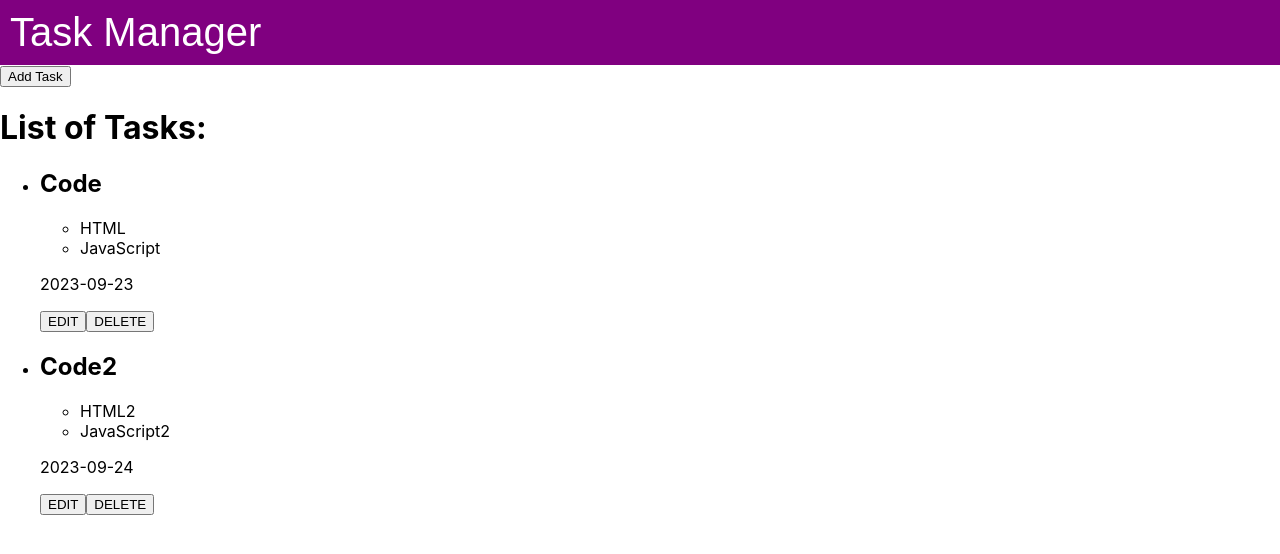
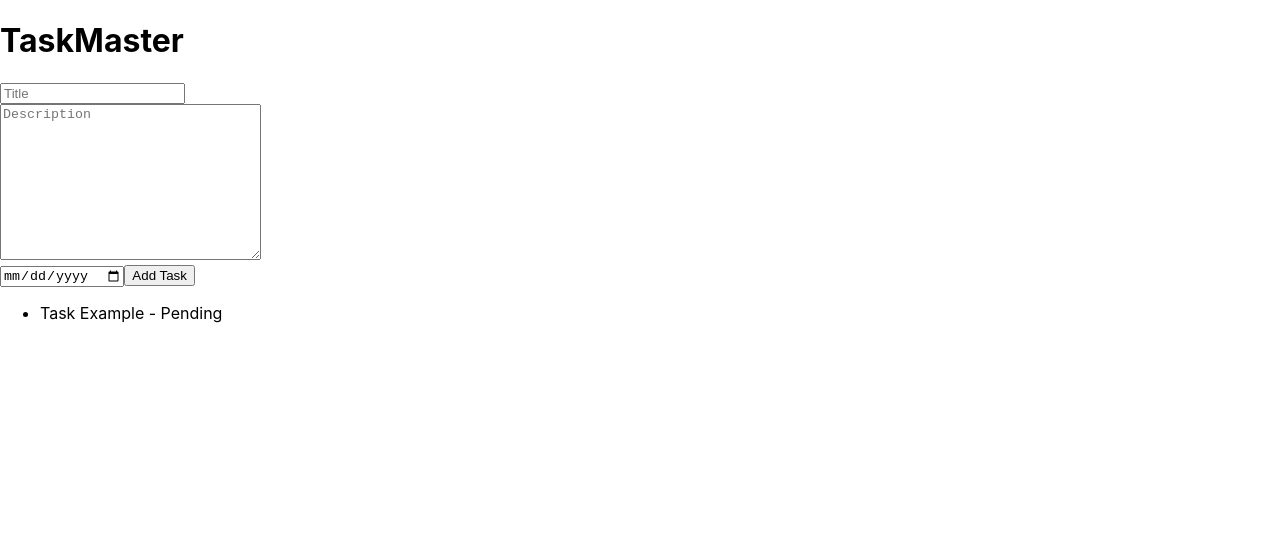
Before and after one commit to cmoore53/CSC-425-Taskmaster, a React (Create React App) app in the folder taskmaster/: page / in a window 1280 px wide. Shown: the top 554 px of the page. Built offline with nearby package versions, Linux system fonts and the light colour scheme.

Commit message:
TaskMasterReduxTemplate
Finally uploaded... Sorry for the confusion / delay.

```diff
--- a/taskmaster/src/App.js
+++ b/taskmaster/src/App.js
@@ -1,52 +1,53 @@
-import logo from './logo.svg';
-import './App.css';
-import Task from './Task.js';
-import TaskList from './TaskList.js';
-import AddTask from './AddTask.js';
+// App.js
 
 import React, { useState } from 'react';
+import TaskList from './TaskList';
+import TaskForm from './TaskForm';
+import Task from './Task';
 
-import ReactDOM from 'react-dom';
-import DashBoard from "./DashBoard";
+const App = () => {
+  const [tasks, setTasks] = useState([
+    { title: "Task Example",
+      description:["Concise Task Description Here!"],
+      dueDate: (new Date().toISOString().substring(0,10)) },
+  ]);
+  const [selectedTask, setSelectedTask] = useState(null);
 
-function App() {
-
-  const testTask = {
-  taskName: 'TITLE',
-  taskDesc: ["DESCRIPTION","GOES", "HERE"],
-  taskDate: (new Date('2023-09-24T03:24:00').toISOString().substring(0,10))
+  const handleAddTask = (newTask) => {
+    // Create a new task with a unique ID and mark it as not completed
+    const task = { ...newTask, id: tasks.length + 1, completed: false };
+    setTasks([...tasks, task]);
   };
 
-  let testTaskList = [
-  {id:1, taskName: 'Code', taskDesc: ['HTML','JavaScript'], taskDate: (new Date('2023-09-23T03:24:00').toISOString().substring(0,10))},
-  {id:2, taskName: 'Code2', taskDesc: ['HTML2','JavaScript2'], taskDate: (new Date('2023-09-24T03:24:00').toISOString().substring(0,10))}
-  ]
-
-  const [taskls, setTaskls] = useState(testTaskList)
-
-  const addTask = (newTask) => {
-      setTaskls(newTask)
-  }
+  const handleTaskClick = (taskId) => {
+    // Find and select the clicked task
+    const task = tasks.find((t) => t.id === taskId);
+    setSelectedTask(task);
+  };
 
   const handleEditTask = (editedTask) => {
     // Update the task and clear the selection
-    setTaskls(taskls.map((task) => (task.id === editedTask.id ? editedTask : task)));
+    setTasks(tasks.map((task) => (task.id === editedTask.id ? editedTask : task)));
+    setSelectedTask(null);
   };
 
   const handleDeleteTask = (taskId) => {
     // Delete the task and clear the selection
-    setTaskls(taskls.filter((task) => task.id !== taskId));
+    setTasks(tasks.filter((task) => task.id !== taskId));
+    setSelectedTask(null);
   };
+
+
 
   return (
     <div>
+      <h1>TaskMaster</h1>
+      <TaskForm onTaskAdd={handleAddTask} />
+      <TaskList tasks={tasks} onTaskClick={handleTaskClick} />
 
-        <DashBoard/>
-        <AddTask newTask = {testTask} tasks = {taskls} setNewTaskls = {addTask} />
-        <TaskList tasks = {taskls} editTask = {handleEditTask} deleteTask = {handleDeleteTask} />
-
-
-
+      {selectedTask && (
+        <Task task={selectedTask} onEdit={handleEditTask} onDelete={handleDeleteTask} />
+      )}
     </div>
   );
 };
--- a/taskmaster/src/Task.js
+++ b/taskmaster/src/Task.js
@@ -1,110 +1,149 @@
+// Task.js
+
 import React, { useState } from 'react';
-//('hello', ['world', '!'], new Date('1995-12-17T03:24:00'))
-//function Task({task, editTask, deleteTask}){
-const Task = ( task, {/* editTask, deleteTask */}) => {
 
-    /*const task = {
-    taskName: name, //'Code',
-    taskDesc: desc, //['HTML','JavaScript'],
-    taskDate: date //new Date('2023-09-23T03:24:00')
-    }*/
+const Task = ({ task, onEdit, onDelete }) => {
+    const [isEditing, setIsEditing] = useState(false);
 
-    const [isEditing, setEditing] = useState(false);
-    const [newName, setNewName] = useState("");
-    const [newDesc, setNewDesc] = useState("");
-    const [newDate, setNewDate] = useState("");
+    const [newTitle, setNewTitle] = useState("");
+    const [newDescription, setNewDescription] = useState("");
+    const [newDueDate, setNewDueDate] = useState("");
 
     function startEdit(){
-        setNewName(task.taskName);
-        setNewDesc(task.taskDesc);
-        setNewDate(task.taskDate);
+        //"Clear" Edit Fields
+        /*
+             onChange={(e) => setNew|InsertFieldHere|(e.target.value)}
+             ... Above only updates on change, so if the below fields were truly "cleared" {aka set to ""}
+             and the user only changed the Title of a task,
+             the title would change but all other fields would be deleted...
+        */
+        setNewTitle(task.title);
+        console.log(task.description)
+        setNewDescription(task.description);
+        setNewDueDate(task.dueDate);
 
-        setEditing(true)
+        setIsEditing(true)
     }
 
-    const handleEdit = () => {
-        // I don't understand why / how this worked
-        // but it DID so I'm moving on
-
-        // editTask doesn't seem to be getting initialized? Should be drilled through TaskList to Task...
-        // whatever
-        task.editTask({  id: task.id,
-                    taskName: newName,
-                    taskDesc: (newDesc.toString().split("\n")),
-                    taskDate: newDate });
-        setNewName("");
-        setNewDesc("");
-        setNewDate("");
-
-        setEditing(false)
+    const handleEditTask = () => {
+        if(Array.isArray(newDescription)){ // newDescription is Array
+            onEdit({id: task.id,
+                title: newTitle,
+                description: newDescription,
+                dueDate: newDueDate });
+        }else{ // newDescription is String
+            onEdit({id: task.id,
+                    title: newTitle,
+                    description: newDescription.split("\n"),
+                    dueDate: newDueDate });
         }
 
-    const handleDelete = () => {
-        task.deleteTask(task.id);
+        setNewTitle("");
+        setNewDescription("");
+        setNewDueDate("");
+
+        setIsEditing(false)
     }
 
-    if(isEditing == false){
+    if(isEditing !== true){
+        if(Array.isArray(task.description)){ // task.description is ARRAY
             return(
                 <div>
-                <h2>{task.taskName}</h2>
+                <h3>{task.title}</h3>
                 <ul>
-                    {task.taskDesc.map((t) => ( // <li key = {???}> TBC fix?
-                        <li>{t}</li>
+                    {task.description.map((descItem) => (
+                        <li key = {descItem.id}>
+                            {descItem}
+                        </li>
                     ))}
                 </ul>
-                <p> {/* TBC: Print format is differnt to input format | FIX*/}
-                {task.taskDate}
-                </p>
-                <button onClick={startEdit}>EDIT</button>
-                <button onClick = {handleDelete}>DELETE</button>
+                <p>Due Date: {task.dueDate}</p>
+
+                <button onClick={(startEdit)}>EDIT</button>
+                <button onClick={() => onDelete(task.id)}>DELETE</button>
                 </div>
             )
         }else{
             return(
                 <div>
+                <h3>{task.title}</h3>
+                <ul>
+                    {task.description.split("/n").map((descItem) => (
+                        <li key = {descItem.id}>
+                            {descItem}
+                        </li>
+                    ))}
+                </ul>
+                <p>Due Date: {task.dueDate}</p>
+
+                <button onClick={(startEdit)}>EDIT</button>
+                <button onClick={() => onDelete(task.id)}>DELETE</button>
+                </div>
+            )
+        }
+    }else{
+        return(
+            <div>
+                {/*<form>*/}
                     <h3>
+                        <label>
+                            {/*Edit Task's Title:*/}
+                            {/* {<br/>} */}
                             <input
                                 //id = "newTitleInput"
                                 //name = "newTitleInput"
                                 type = "text"
 
-                            placeholder = {task.taskName}
-                            defaultValue = {task.taskName}
+                                placeholder = {task.title}
+                                defaultValue={task.title}
                                 //value = {newTitle}
 
-                            onChange={(e) => setNewName(e.target.value)}
+                                onChange={(e) => setNewTitle(e.target.value)}
                             />
+                        </label>
                     </h3>
+                    <p>
+                        <label>
+                            {/* Edit Task's Description: */}
+                            {/* <br/> */}
                             <textarea
                             //id = "newDescriptionInput"
                             //name = "newDescriptionInput"
-                        rows = {5}
-                        columns = {30}
+                            rows = {10}
+                            cols = {30}
 
-                        placeholder = {task.taskDesc.join("\n")}
-                        defaultValue = {task.taskDesc.join("\n")}
+                            placeholder = {task.description}
+                            defaultValue={task.description.join("\n")} // Array to String
                             //value = {newDescription}
 
-                        onChange={(e) => setNewDesc(e.target.value)}
+                            onChange={(e) => setNewDescription(e.target.value)}
                             />
+                        </label>
+                    </p>
                     <p>
+                        <label>
+                            {/* Edit Task's Associated Date: */}
+                            {/* <br/> */}
                             <input
                                 //id = "newDueDateInput"
                                 //name = "newDueDateInput"
                                 type="date"
 
-                            //placeholder = "DueDate" //{task.taskDate}
-                            defaultValue = {task.taskDate/*.toISOString().substring(0,10)*/}
+                                placeholder="Due Date"
+                                defaultValue={task.dueDate}
                                 //value={task.dueDate}
 
-                            onChange={(e) => setNewDate(e.target.value)}
+                                onChange={(e) => setNewDueDate(e.target.value)}
                             />
+                        </label>
                     </p>
 
-                    <button onClick={handleEdit}>SAVE EDIT</button>
-                    <button onClick={() => setEditing(false)}>CANCEL</button>
+                    <button onClick={handleEditTask}>SAVE EDIT</button>
+                    <button onClick={() => setIsEditing(false)}>CANCEL</button>
+                {/*</form>*/}
             </div>
         )
     }
-}
+};
+
 export default Task;
--- /dev/null
+++ b/taskmaster/src/TaskForm.js
@@ -0,0 +1,65 @@
+// TaskForm.js
+
+import React, { useState } from 'react';
+
+const TaskForm = ({ onTaskAdd }) => {
+
+    const [title, setTitle] = useState('');
+    const [description, setDescription] = useState('');
+    const [dueDate, setDueDate] = useState('');
+
+    const handleAddTask = () => {
+        // Validate and add task
+        if (title && description && dueDate) {
+            console.log(description)
+            if(Array.isArray(description)){ // shouldn't be possible...
+                onTaskAdd({ title, description, dueDate })
+            }else{
+            onTaskAdd({ title, description, dueDate });
+            }
+            setTitle('');
+            setDescription('');
+            setDueDate('');
+        }
+    };
+
+
+
+    return (
+        <div>
+            <input
+            type="text"
+            placeholder="Title"
+            value={title}
+
+            onChange={(e) => setTitle(e.target.value)}
+            />
+
+            <br/>
+            <textarea
+            // type="text"
+            rows={10}
+            cols={30}
+
+            placeholder="Description"
+            value={description}
+
+            onChange={(e) => setDescription(e.target.value.split("\n"))}
+            />
+
+            <br/>
+            <input
+            type="date"
+            placeholder="Due Date"
+            value={dueDate}
+
+            onChange={(e) => setDueDate(e.target.value)}
+            />
+            <button onClick={handleAddTask}>Add Task</button>
+        </div>
+    );
+};
+
+
+
+export default TaskForm;
--- a/taskmaster/src/TaskList.js
+++ b/taskmaster/src/TaskList.js
@@ -1,28 +1,16 @@
-import React from 'react';
-import Task from './Task.js';
-function TaskList({tasks, editTask, deleteTask}){
+   // TaskList.js
 
-    return(
-        <div>
-            <h1>List of Tasks:</h1>
-            <ul>
-                {tasks.map((task) => (
-                    <li key = {task.id}>
-                        <Task
-                            key = {task.id}
-                            id = {task.id}
+   import React from 'react';
 
-                            taskName = {task.taskName}
-                            taskDesc = {task.taskDesc}
-                            taskDate = {task.taskDate}
+   const TaskList = ({ tasks, onTaskClick }) => (
 
-                            editTask = {editTask}
-                            deleteTask = {deleteTask}
-                        />
-                    </li>
-                ))}
-            </ul>
-        </div>
-    )
-}
-export default TaskList;
+    <ul>
+        {tasks.map((task) => (
+            <li key={task.id} onClick={() => onTaskClick(task.id)}>
+                {task.title} - {task.completed ? 'Completed' : 'Pending'}
+            </li>
+        ))}
+    </ul>
+   );
+
+   export default TaskList;
```
Also changed, not shown: taskmaster/src/AddTask.js (deleted, +0 -13 lines). Lines whose indentation alone changed are shown as unchanged.
